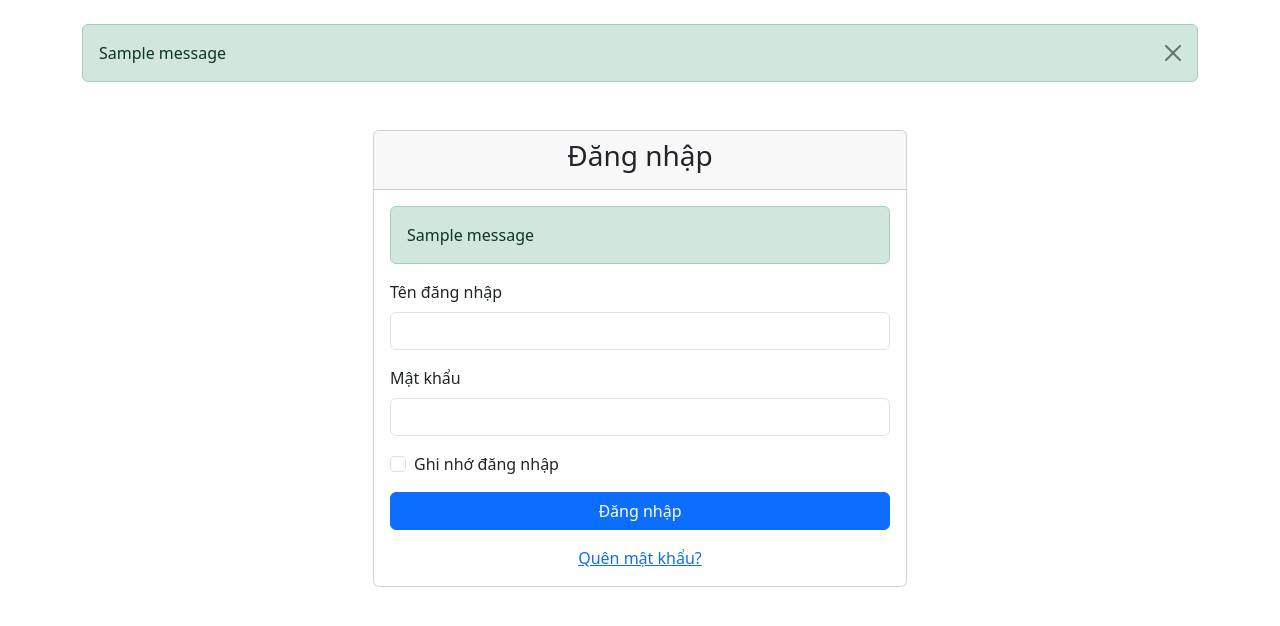
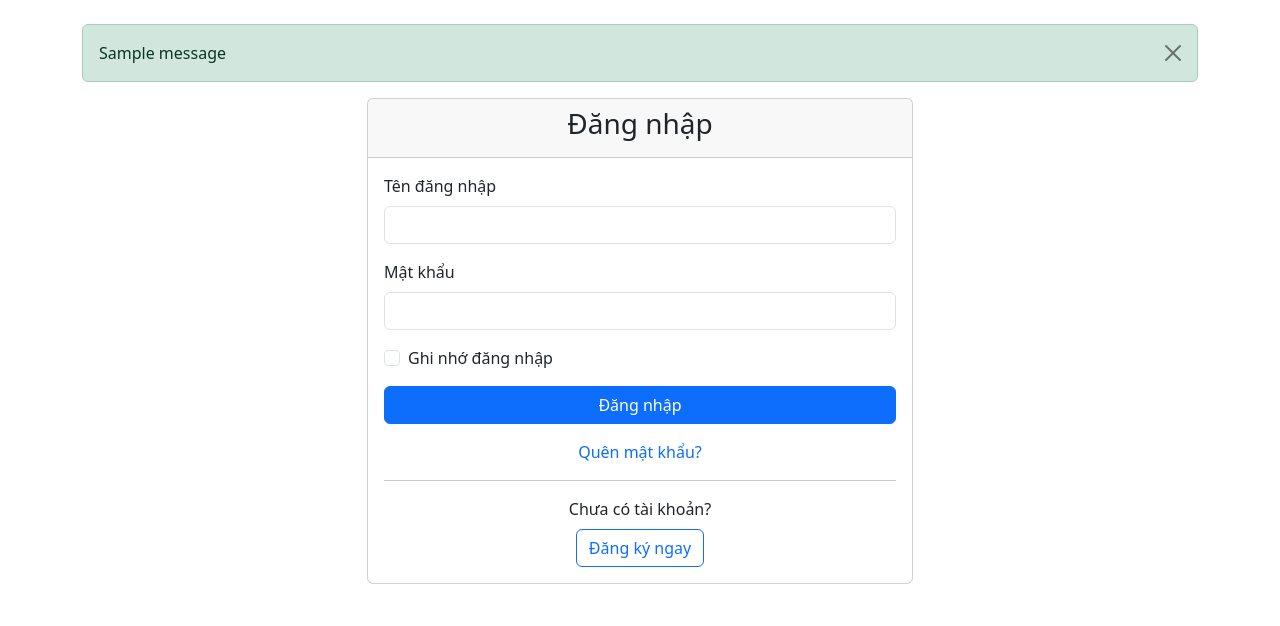
Before and after one commit to minhanh3110-svg/xuanhuong, a Flask app: template templates/login.html in a window 1280 px wide. Shown: the part 56-682 px from the top of the page. Run offline with Flask 3, Linux system fonts and the light colour scheme; the template is opened without the code that fills it, so the values that code supplies are empty; tables that the repository leaves empty hold one stand-in row (values such as "Sample post"); one stand-in notice (Sample message) is shown.

Commit message:
Update login.html

```diff
--- a/templates/login.html
+++ b/templates/login.html
@@ -1,7 +1,6 @@
 {% extends "base.html" %}
 
 {% block content %}
-<div class="container mt-5">
 <div class="row justify-content-center">
     <div class="col-md-6">
         <div class="card">
@@ -9,15 +8,8 @@
                 <h3 class="text-center">Đăng nhập</h3>
             </div>
             <div class="card-body">
-                    {% with messages = get_flashed_messages(with_categories=true) %}
-                        {% if messages %}
-                            {% for category, message in messages %}
-                                <div class="alert alert-{{ category }}">{{ message }}</div>
-                            {% endfor %}
-                        {% endif %}
-                    {% endwith %}
-
                 <form method="POST">
+                    {% if not show_otp %}
                     <div class="mb-3">
                         <label for="username" class="form-label">Tên đăng nhập</label>
                         <input type="text" class="form-control" id="username" name="username" required>
@@ -30,14 +22,34 @@
                         <input type="checkbox" class="form-check-input" id="remember" name="remember">
                         <label class="form-check-label" for="remember">Ghi nhớ đăng nhập</label>
                     </div>
-                        <div class="d-grid">
-                            <button type="submit" class="btn btn-primary">Đăng nhập</button>
+                    {% else %}
+                    <input type="hidden" name="username" value="{{ username }}">
+                    <div class="mb-3">
+                        <label for="otp_code" class="form-label">Mã xác thực OTP</label>
+                        <input type="text" class="form-control" id="otp_code" name="otp_code"
+                               required autofocus placeholder="Nhập mã 6 số">
+                    </div>
+                    {% endif %}
+                    <div class="d-grid gap-2">
+                        <button type="submit" class="btn btn-primary">
+                            {% if show_otp %}Xác thực{% else %}Đăng nhập{% endif %}
+                        </button>
                     </div>
                 </form>
 
                 <div class="mt-3 text-center">
-                        <a href="{{ url_for('auth.forgot_password') }}">Quên mật khẩu?</a>
+                    <a href="{{ url_for('auth.forgot_password') }}" class="text-decoration-none">
+                        Quên mật khẩu?
+                    </a>
                 </div>
+
+                <hr>
+
+                <div class="text-center">
+                    <p class="mb-0">Chưa có tài khoản?</p>
+                    <a href="{{ url_for('auth.register') }}" class="btn btn-outline-primary mt-2">
+                        Đăng ký ngay
+                    </a>
                 </div>
             </div>
         </div>
```
Lines whose indentation alone changed are shown as unchanged.
